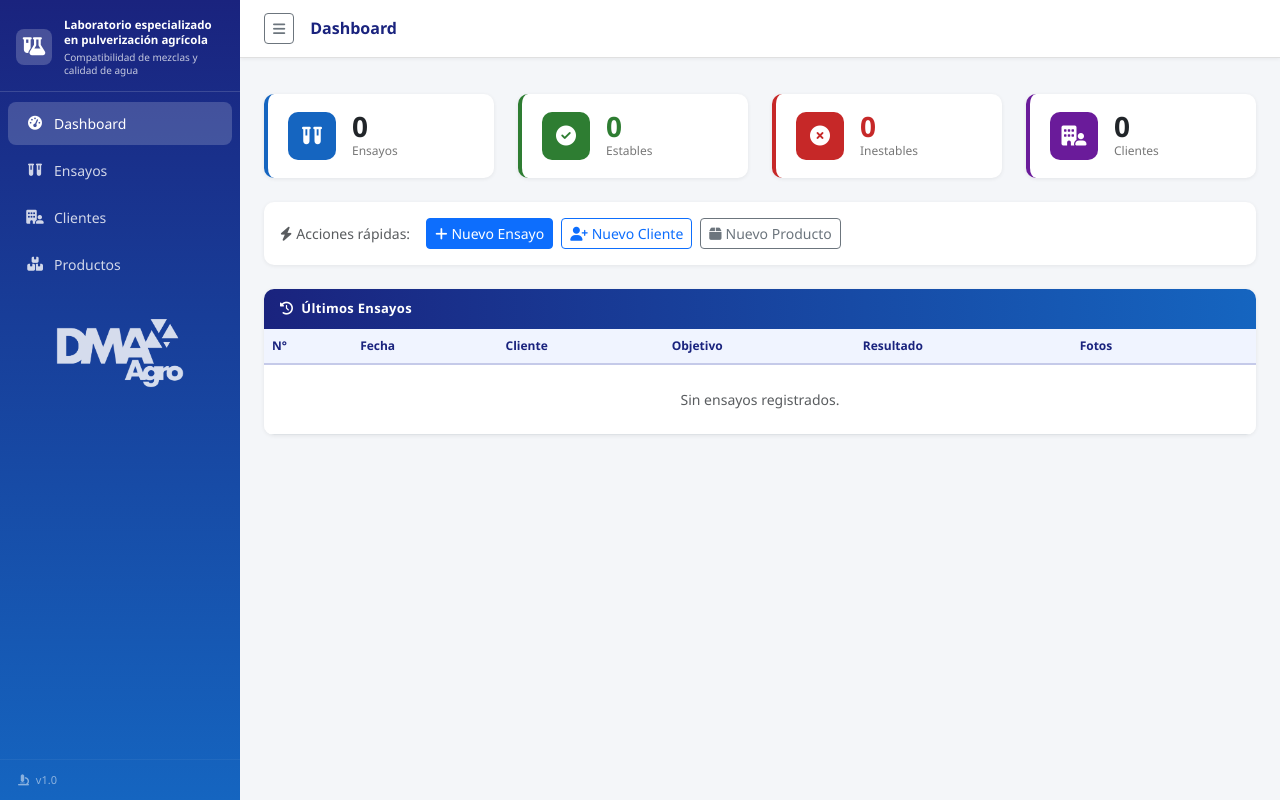
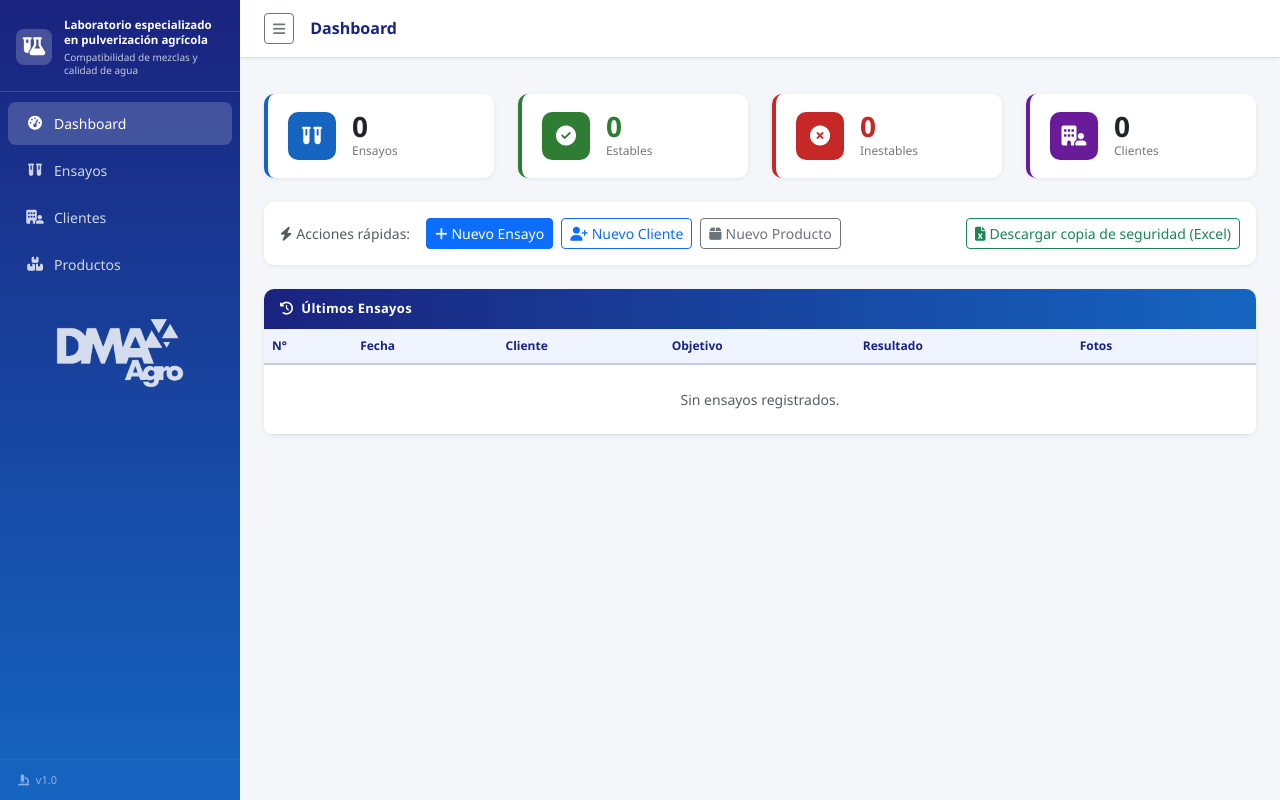
Before and after one commit to losvascosagro-afk/P1-Mezclas, a Flask app: page / in a window 1280 px wide. Run offline with Flask 3, Linux system fonts and the light colour scheme; data that the repository does not hold is empty; some libraries are stand-ins or nearby versions.

Commit message:
Agregar backup a Excel: boton de descarga en dashboard
Co-Authored-By: Claude Sonnet 4.6 <noreply@anthropic.com>

```diff
--- a/app.py
+++ b/app.py
@@ -56,6 +56,43 @@ def _float_or_none(v):
 @app.route('/uploads/<path:filename>')
 def serve_upload(filename):
     return send_from_directory(UPLOAD_FOLDER, filename)
+
+
+# ──────────────────────────────────────────────────────────
+# BACKUP A EXCEL
+# ──────────────────────────────────────────────────────────
+@app.route('/backup/excel')
+def backup_excel():
+    """Genera un Excel con copia de todos los datos (clientes, productos,
+    ensayos y detalle_mezcla) para archivo/seguridad. Las fotos no se
+    incluyen (son binarios), pero sus nombres/descripciones sí."""
+    import pandas as pd
+    db = get_db()
+    tablas = {
+        'clientes': 'SELECT * FROM clientes',
+        'productos': 'SELECT * FROM productos',
+        'ensayos': 'SELECT * FROM ensayos',
+        'detalle_mezcla': 'SELECT * FROM detalle_mezcla',
+        'fotos_ensayo': '''SELECT id_foto, id_ensayo, nombre_archivo,
+                                  descripcion, fecha_carga
+                           FROM fotos_ensayo''',
+    }
+    buffer = io.BytesIO()
+    with pd.ExcelWriter(buffer, engine='openpyxl') as writer:
+        for nombre, sql in tablas.items():
+            cur = db.execute(sql)
+            rows = cur.fetchall()
+            cols = [d[0] for d in cur.description] if cur.description else []
+            df = pd.DataFrame([dict(r) for r in rows], columns=cols)
+            df.to_excel(writer, sheet_name=nombre, index=False)
+    buffer.seek(0)
+    ts = datetime.now().strftime('%Y%m%d_%H%M%S')
+    return send_file(
+        buffer,
+        as_attachment=True,
+        download_name=f'backup_mezclas_{ts}.xlsx',
+        mimetype='application/vnd.openxmlformats-officedocument.spreadsheetml.sheet',
+    )
 
 
 # ──────────────────────────────────────────────────────────
--- a/templates/dashboard.html
+++ b/templates/dashboard.html
@@ -56,6 +56,9 @@
       </a>
       <a href="{{ url_for('producto_nuevo') }}" class="btn btn-outline-secondary btn-sm">
         <i class="fa-solid fa-box me-1"></i>Nuevo Producto
+      </a>
+      <a href="{{ url_for('backup_excel') }}" class="btn btn-outline-success btn-sm ms-auto">
+        <i class="fa-solid fa-file-excel me-1"></i>Descargar copia de seguridad (Excel)
       </a>
     </div>
   </div>
```
